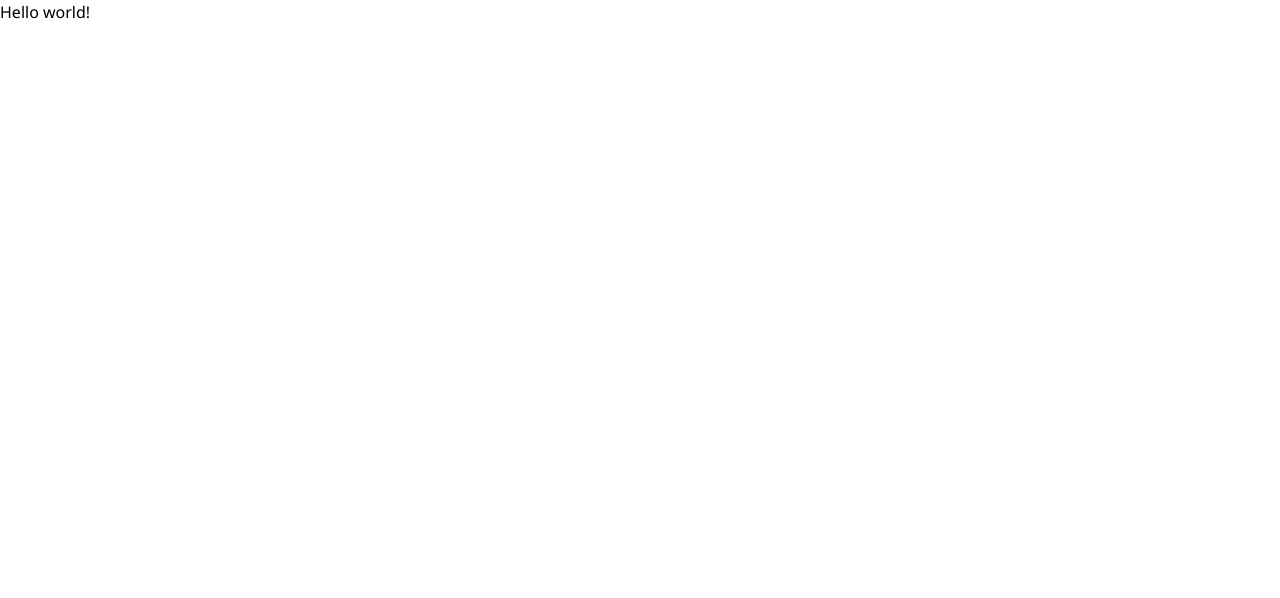
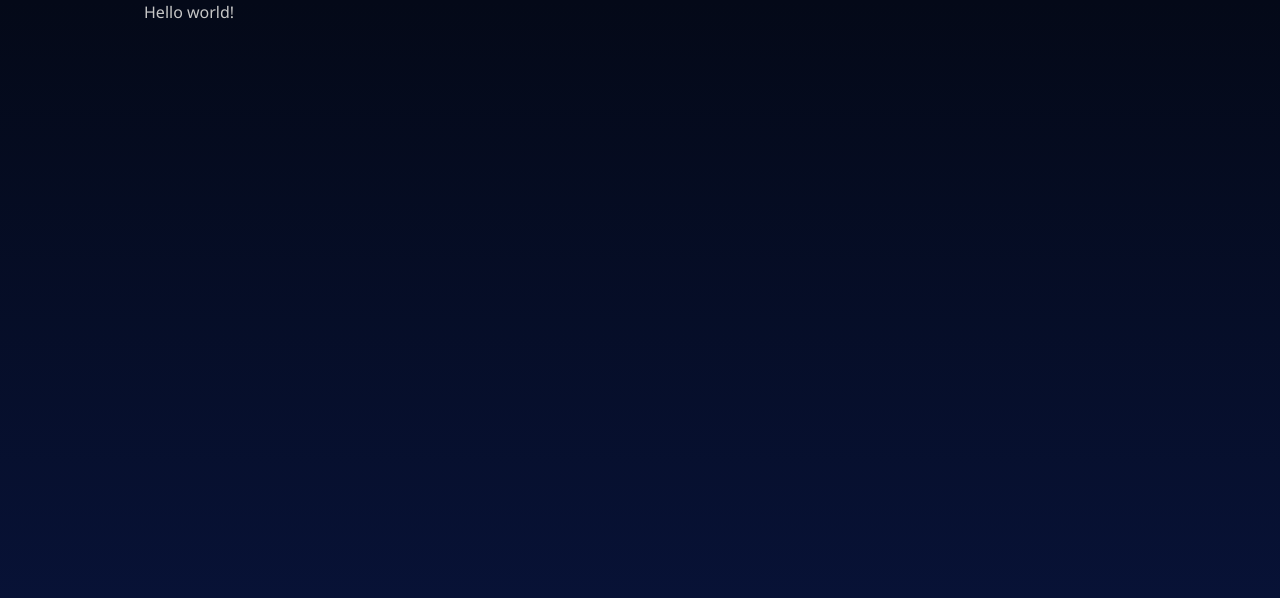
Before and after one commit to darryndotdev/browser-extensions-manager-ui, a React (Vite) app: page / in a window 1280 px wide. Shown: the top 598 px of the page. Built offline with nearby package versions, Linux system fonts and the light colour scheme.

Commit message:
styles: creating basic UI only components

```diff
--- a/src/App.jsx
+++ b/src/App.jsx
@@ -1,8 +1,10 @@
+import Container from './UI/Container/Container';
+
 function App() {
     return (
-        <>
+        <Container>
             <p>Hello world!</p>
-        </>
+        </Container>
     );
 }
 
--- /dev/null
+++ b/src/UI/CardsGrid/CardsGrid.module.css
@@ -0,0 +1,4 @@
+.grid {
+    display: grid;
+    grid-template-columns: repeat(auto-fit, minmax(18rem, 1fr));
+}
--- /dev/null
+++ b/src/UI/Container/Container.jsx
@@ -0,0 +1,7 @@
+import styles from './Container.module.css';
+
+const Container = ({ children }) => {
+    return <div className={styles.container}>{children}</div>;
+};
+
+export default Container;
--- /dev/null
+++ b/src/UI/Container/Container.module.css
@@ -0,0 +1,5 @@
+.container {
+    max-width: 64rem;
+    margin: 0 auto;
+    padding: 0 1rem;
+}
--- a/src/index.css
+++ b/src/index.css
@@ -19,9 +19,12 @@
 }
 
 body {
+    min-height: 100vh;
     font-family: 'Noto Sans', sans-serif;
     font-optical-sizing: auto;
     font-weight: 400;
     font-style: normal;
     font-variation-settings: 'wdth' 100;
+    color: var(--clr-neutral-300);
+    background-image: var(--dark-gradient);
 }
```
Also changed, not shown: src/UI/CardsGrid/CardsGrid.jsx (added, +7 -0 lines).
